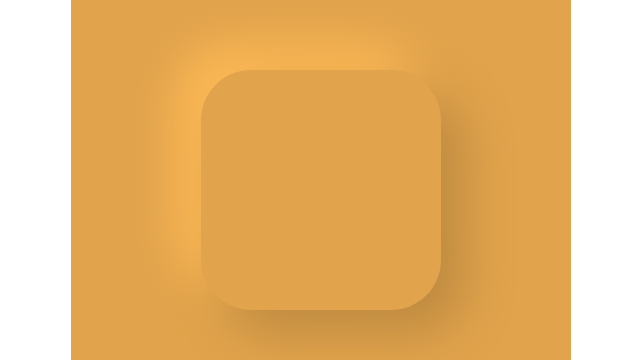
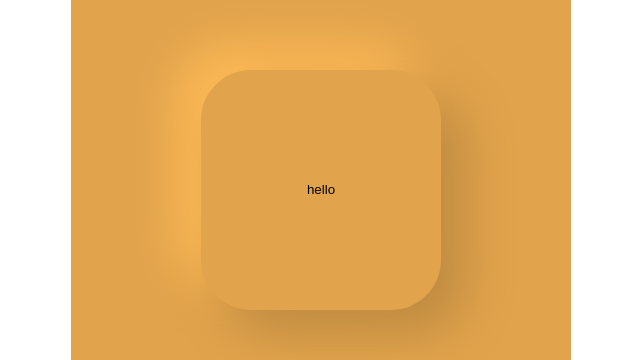
Before and after one commit to Oizys18/MangoBox, a React (Create React App) app in the folder mangobox/: page /buttons in a window 1280 px wide. Shown: the part 209-569 px from the top of the page, without its empty margins (319-959 px from the left). Built offline with nearby package versions, Linux system fonts and the light colour scheme.

Commit message:
Mod components

```diff
--- a/mangobox/src/components/ButtonPage.tsx
+++ b/mangobox/src/components/ButtonPage.tsx
@@ -12,7 +12,7 @@ class ButtonPage extends Component {
           <BigButton></BigButton>
         </div>
         <div>
-          <DefaultButton></DefaultButton>
+          <DefaultButton text="hello"></DefaultButton>
         </div>
         <div>
           <SmallButton></SmallButton>
--- a/mangobox/src/components/common/button/DefaultButton.tsx
+++ b/mangobox/src/components/common/button/DefaultButton.tsx
@@ -1,13 +1,15 @@
 import React, { Component } from "react";
 import styled from "styled-components";
-type ContentState = {
+type TextProps = {
   text: string;
 };
-class DefaultButton extends Component<{}, ContentState> {
+
+
+class DefaultButton extends Component<TextProps> {
   render() {
     return (
       <Wrapper>
-        <Button></Button>
+        <Button>{this.props.text}</Button>
       </Wrapper>
     );
   }
```
